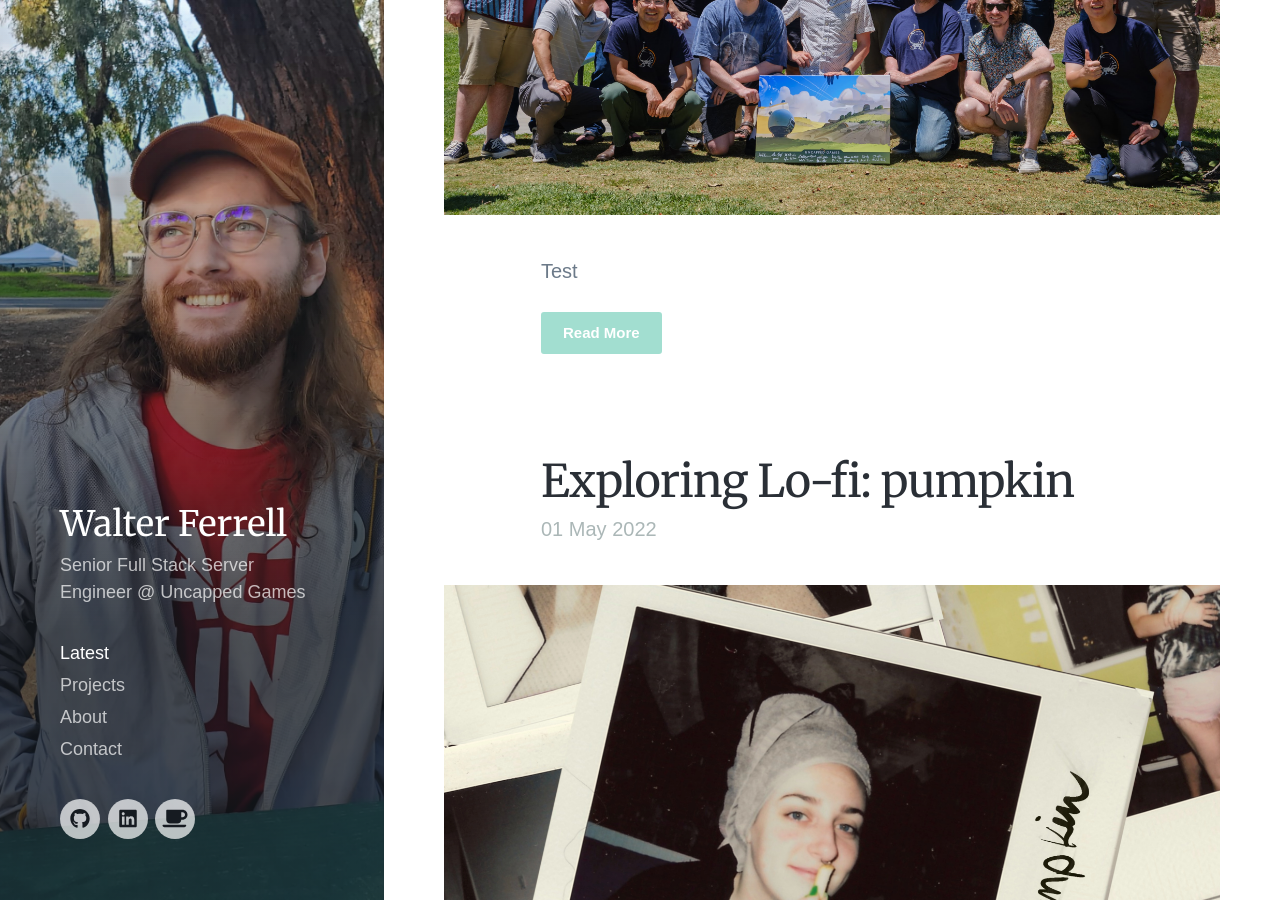
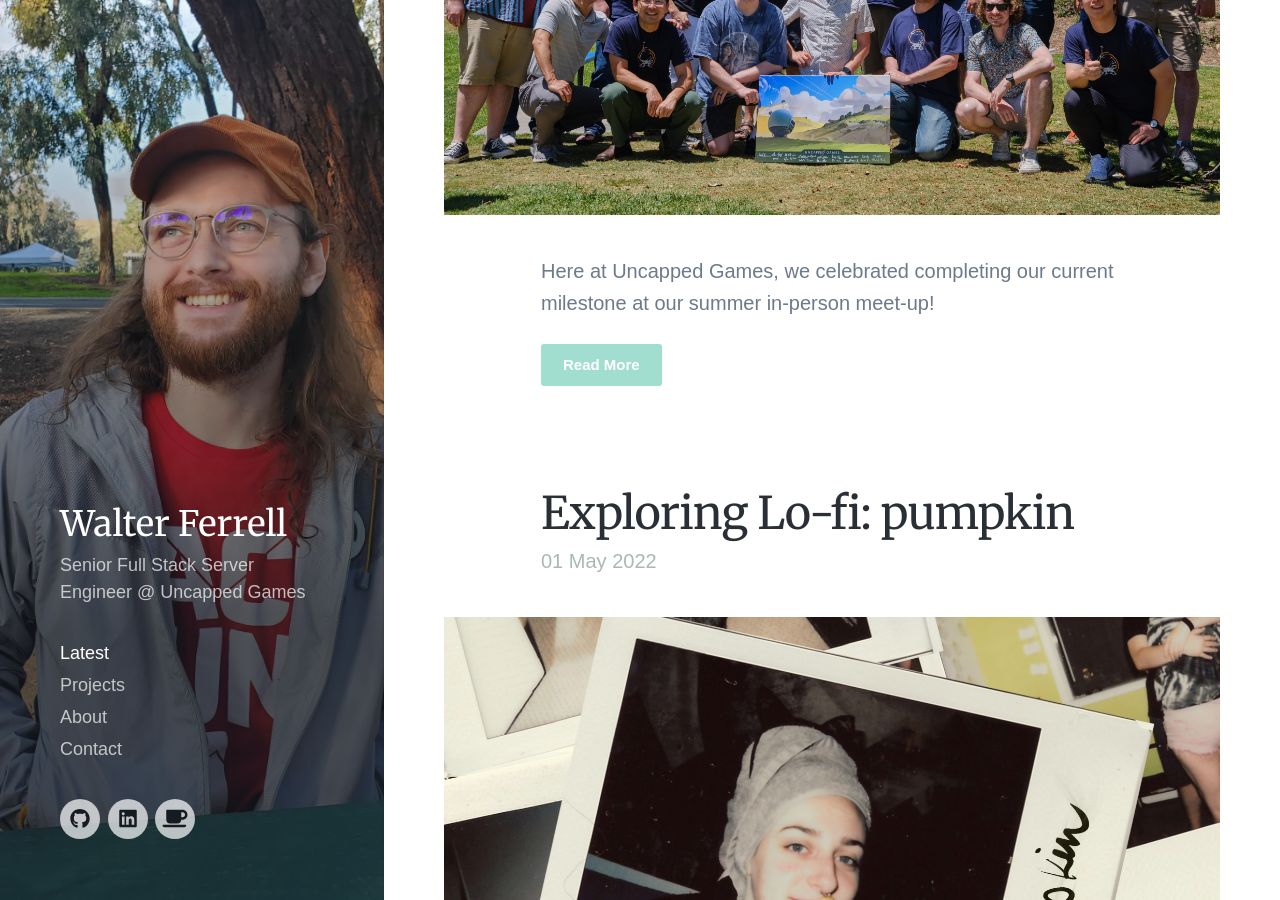
Before and after one commit to mtnbonez/mtnbonez.github.io, a Jekyll site: the page built from index.html, in a window 1280 px wide and 900 px high, scrolled down 460 px. Built offline with Jekyll 4.4.1, drawn with Linux system fonts in a browser that asks for light colours; nearby versions of some CDN libraries; some web fonts are replaced; the list of posts is cut into pages by our own code.

Commit message:
Picture caption, mayhaps?

```diff
--- a/_posts/2022-07-23-Uncapped-Games-6-Months-In.md
+++ b/_posts/2022-07-23-Uncapped-Games-6-Months-In.md
@@ -7,11 +7,14 @@
 exercept: 'Milestone celebration and Lightspeed Studio outing'
 ---
 
-Test
+Here at Uncapped Games, we celebrated completing our current milestone at our summer in-person meet-up!
 
-![](/images/blog/Uncapped-Games-6-Months/Uncapped_team_photo.jpg)
+| ![](/images/blog/Uncapped-Games-6-Months/Uncapped_team_photo.jpg) |
+|:--:|
+| Photo of the squad (minus one who couldn't make it down for the event.) |
 
-![](/images/blog/Uncapped-Games-6-Months/we_won_a_prize.jpg)
+![](/images/blog/Uncapped-Games-6-Months/playing_guitar.jpg)
+
 
 ![](/images/blog/Uncapped-Games-6-Months/Chance_SENDING_IT.mp4)
 
@@ -20,7 +23,8 @@
     </video>
 </p>
 
-![](/images/blog/Uncapped-Games-6-Months/playing_guitar.jpg)
+![](/images/blog/Uncapped-Games-6-Months/we_won_a_prize.jpg)
+
 
 ![](/images/blog/Uncapped-Games-6-Months/weird_top_golf_pose.jpg)
 
```
